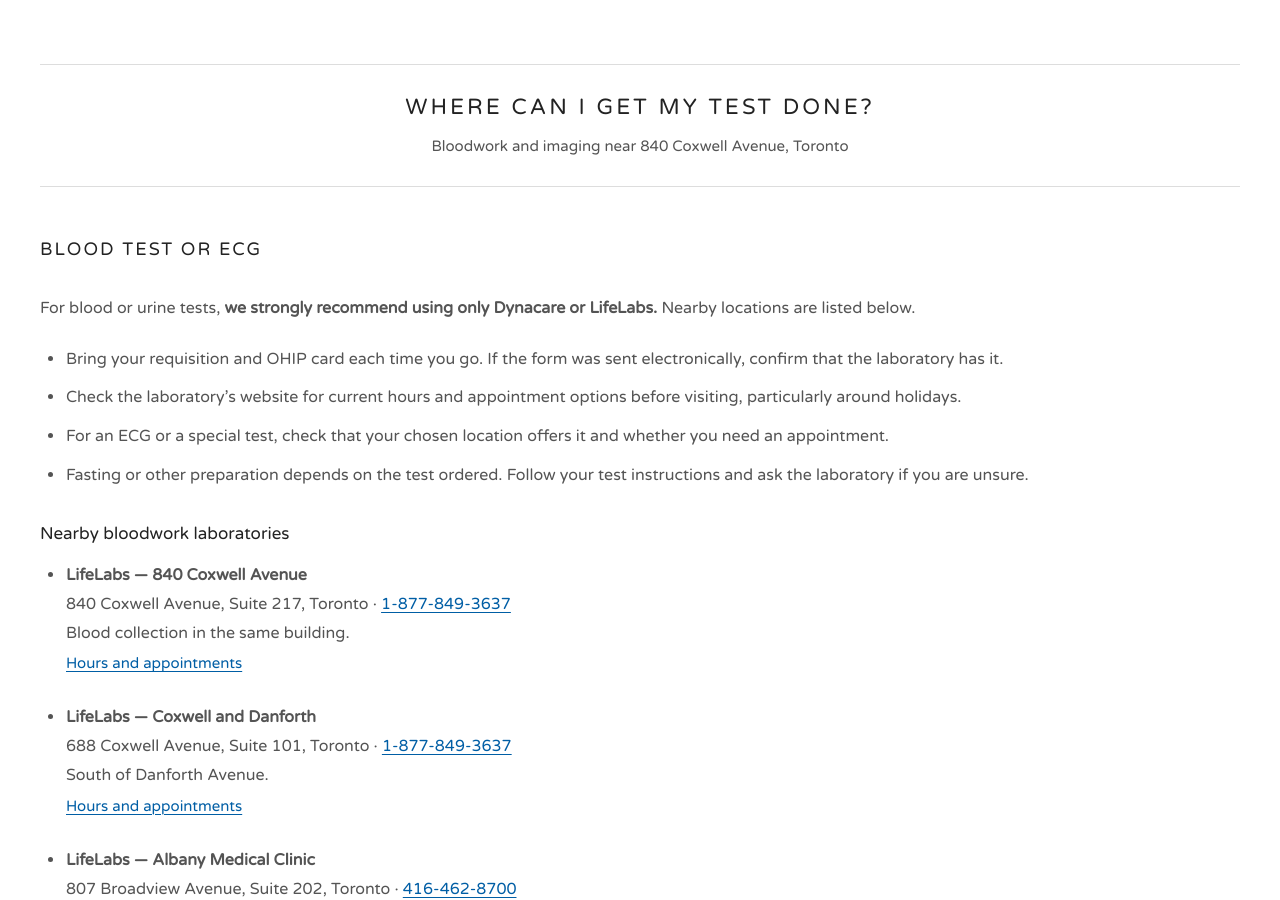
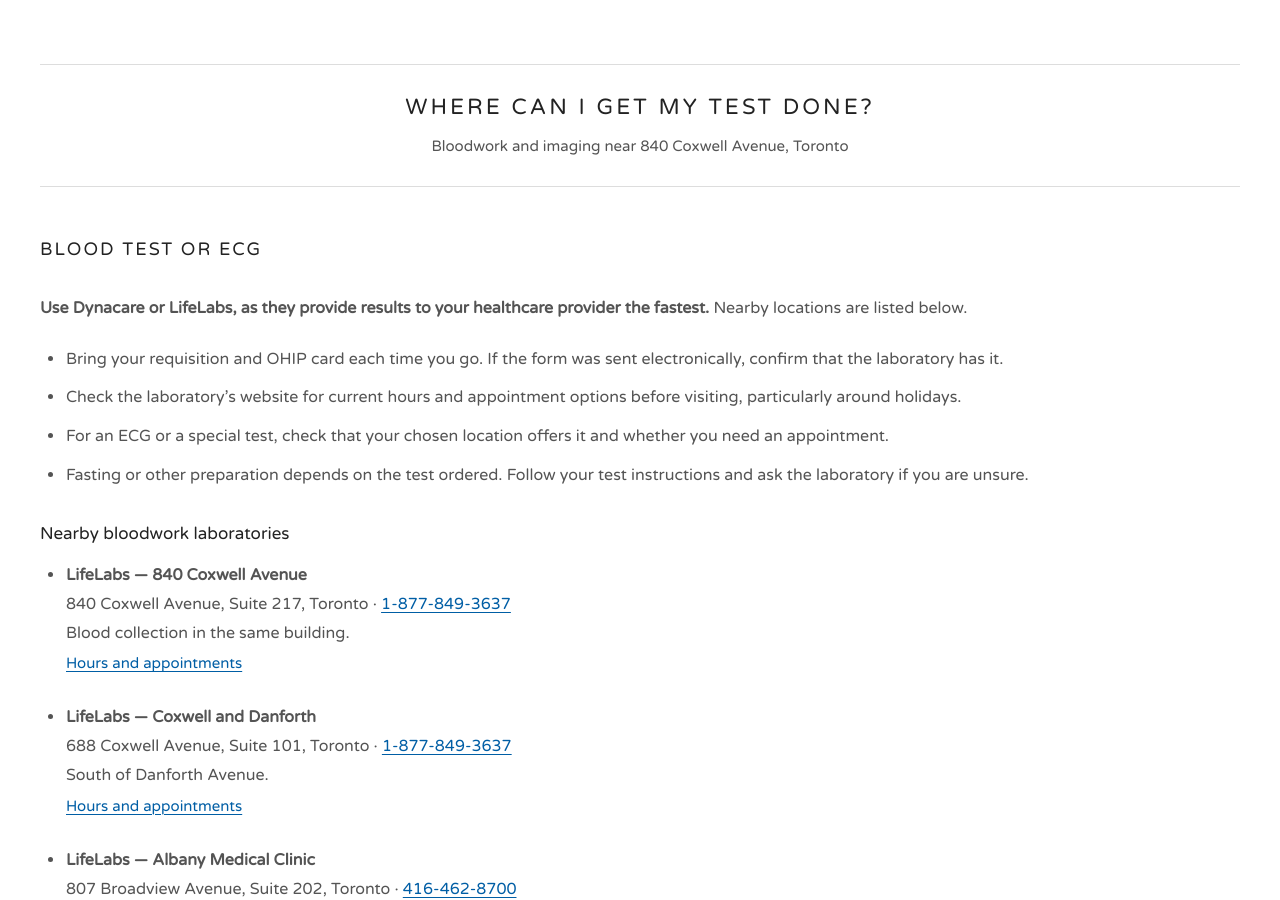
Before and after one commit to medicalchange/med-info, a Jekyll site: the page built from site/labs/index.html, in a window 1280 px wide and 900 px high. Built offline with Jekyll 4.4.1, drawn with Linux system fonts in a browser that asks for light colours.

Commit message:
Update laboratory recommendation wording

```diff
--- a/site/labs/index.html
+++ b/site/labs/index.html
@@ -89,7 +89,7 @@ sitemap: false
 
     <section aria-labelledby="bloodwork-heading">
       <h2 id="bloodwork-heading">Blood test or ECG</h2>
-      <p>For blood or urine tests, <strong>we strongly recommend using only Dynacare or LifeLabs.</strong> Nearby locations are listed below.</p>
+      <p><strong>Use Dynacare or LifeLabs, as they provide results to your healthcare provider the fastest.</strong> Nearby locations are listed below.</p>
       <ul>
         <li>Bring your requisition and OHIP card each time you go. If the form was sent electronically, confirm that the laboratory has it.</li>
         <li>Check the laboratory’s website for current hours and appointment options before visiting, particularly around holidays.</li>
```
